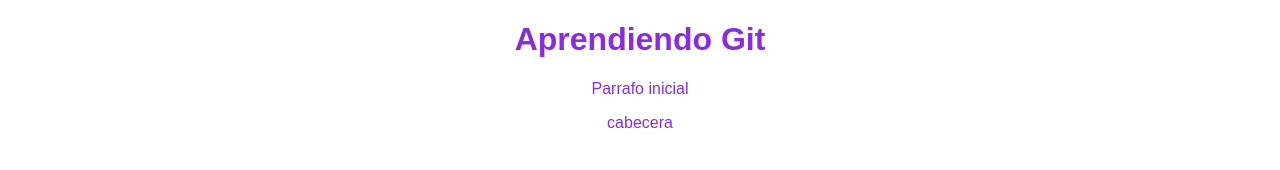
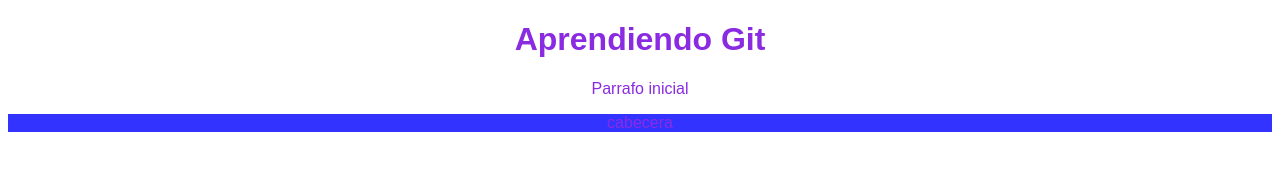
Before and after one commit to ceGarcia23/hyperblog_2, a plain HTML site: page index.html in a window 1280 px wide. Drawn offline with Linux system fonts and the light colour scheme.

Commit message:
avance de cabecera color azul

```diff
--- a/css/estilos.css
+++ b/css/estilos.css
@@ -7,3 +7,7 @@ body
 
 
 }
+
+#cabecera{
+    background: #33f;
+}
```
